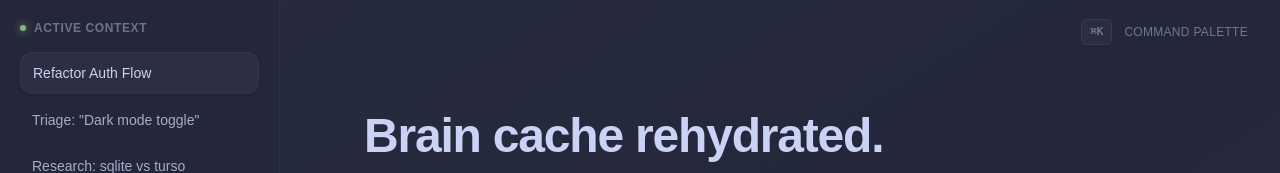
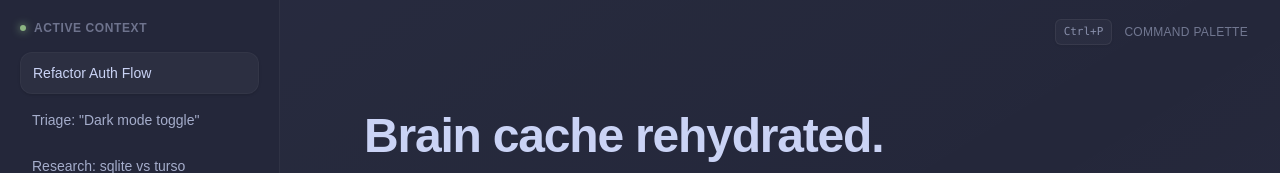
Before and after one commit to YourTechBudStudio/Isagi, a React (Vite) app in the folder apps/web/: page / in a window 1280 px wide. Shown: the top 173 px of the page. Built offline with nearby package versions, Linux system fonts and the light colour scheme.

Commit message:
Changed the default command palette shortcut
Signed-off-by: Noorain Panjwani <noorain.panjwani@gmail.com>

```diff
--- a/apps/web/src/pages/Home.tsx
+++ b/apps/web/src/pages/Home.tsx
@@ -26,6 +26,11 @@ import {
 import { homeSidebarItems } from "@/lib/mock/sidebar.mock";
 
 export default function Home() {
+  const isMac =
+    typeof navigator !== "undefined" &&
+    /Mac|iPhone|iPad|iPod/.test(navigator.platform);
+  const commandPaletteShortcut = isMac ? "⌘P" : "Ctrl+P";
+
   return (
     <AppShell
       sidebar={<ContextSidebar items={homeSidebarItems} />}
@@ -40,7 +45,7 @@ export default function Home() {
         <header className="z-20 flex h-16 items-center justify-end px-8">
           <div className="text-text-secondary flex items-center gap-3 text-sm opacity-60 transition-opacity hover:opacity-100">
             <kbd className="text-text-primary rounded-md border border-white/10 bg-white/5 px-2 py-1 font-mono text-[11px] shadow-sm">
-              ⌘K
+              {commandPaletteShortcut}
             </kbd>
             <span className="text-xs font-medium tracking-wide uppercase">
               Command Palette
```
